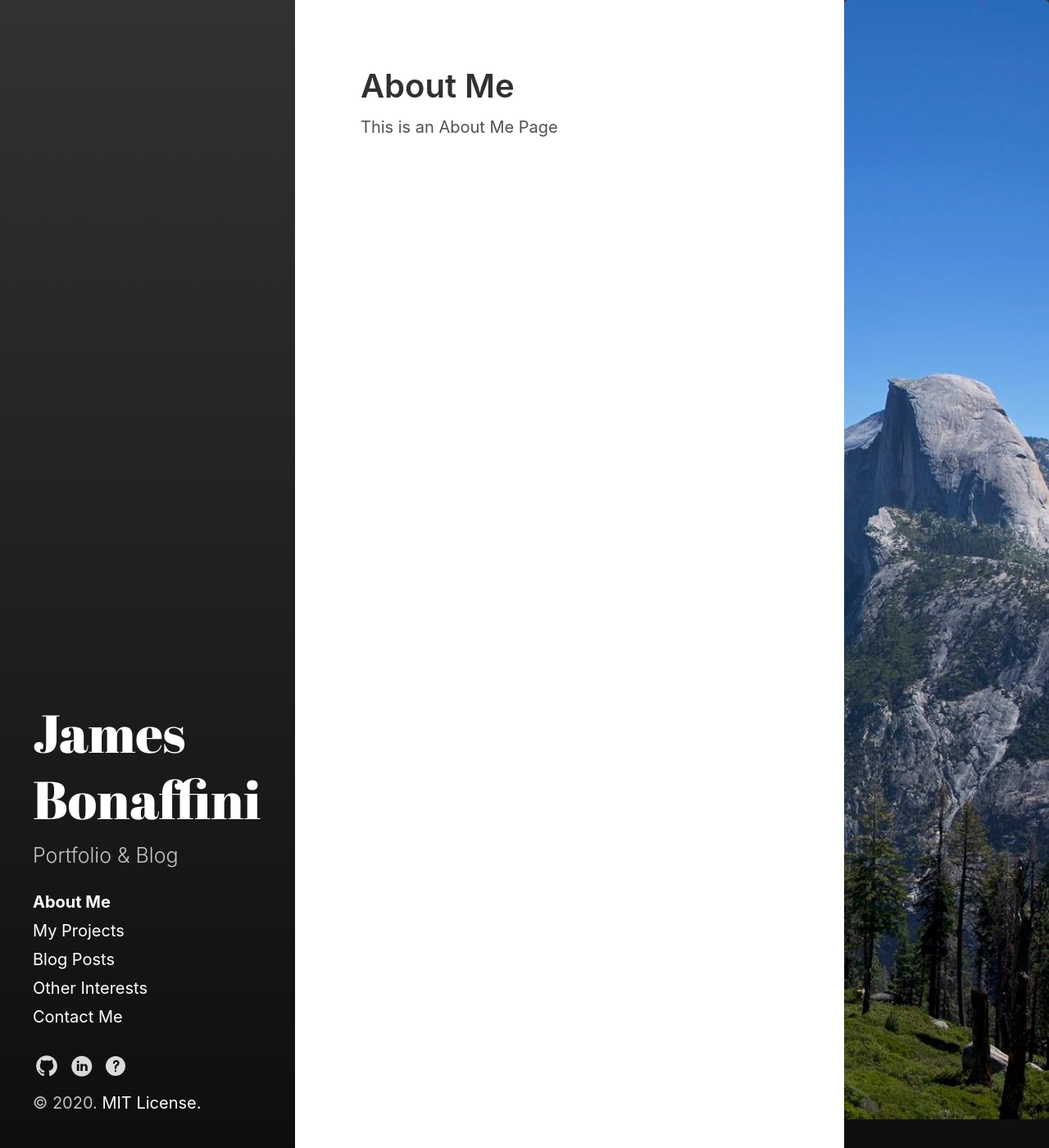
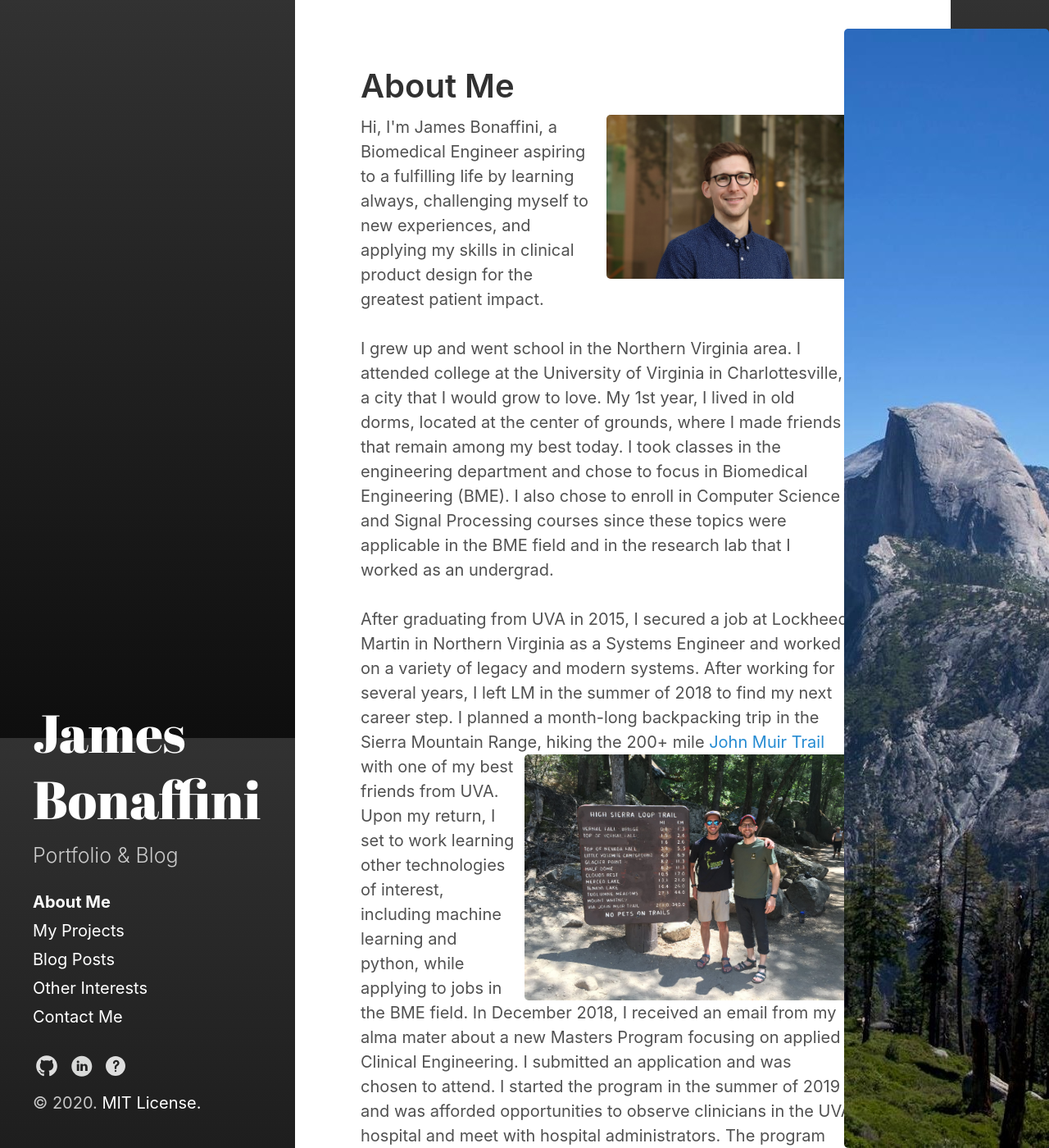
Before and after one commit to jbonaffini/jbonaffini.github.io, a Jekyll site: the page built from aboutme.md, in a window 1280 px wide and 1400 px high. Shown: the whole window at 82% size. Built offline with Jekyll 4.4.1, drawn with Linux system fonts in a browser that asks for light colours; some of the changed text lies outside the part shown.

Commit message:
about me content added, sidebar picture fixed to margin

```diff
--- a/_includes/custom-foot.html
+++ b/_includes/custom-foot.html
@@ -1,6 +1,6 @@
 <!-- Optional footer content -->
 
-<a id="myLinks" class="afooter" title="Click To Discover" aria-label="Click To Discover">
+<a id="myLinks" class="afooter" title="Click To Discover" aria-label="Click To Discover" target="_blank">
   <img id="myPicture" class="imgFooter" />
 </a>
 
--- a/_sass/hydeout/_base.scss
+++ b/_sass/hydeout/_base.scss
@@ -67,8 +67,19 @@ img {
     margin: auto;
 }
 
+.imginpost {
+  float:right;
+  margin: auto;
+  margin-left: 10px;
+  max-width: -webkit-fill-available;
+}
+
 .afooter{
   overflow: hidden
+}
+
+.ppost {
+  word-break: word-break;
 }
 
 
--- a/_sass/hydeout/_layout.scss
+++ b/_sass/hydeout/_layout.scss
@@ -147,6 +147,17 @@ body {
     }
   }
 
+
+  .imgFooter {
+    position: fixed;
+    right: 0;
+    bottom: 0;
+  }
+
+  .afooter {
+    margin: 3rem
+  }
+
   /* Undo mobile CSS */
 
   #sidebar,
@@ -206,6 +217,8 @@ body {
       $section-spacing * 2
       $section-spacing * 2
       0;
+    padding-right: 6rem;
+    padding-left: 4rem;
 
     @if $layout-reverse {
       margin-right: $sidebar-width;
@@ -230,8 +243,9 @@ body {
     }
 
     > * {
-      max-width: 38rem;
+      // max-width: 38rem;
       padding: 0;
+      // min-width: fit-content
     }
   }
 }
--- a/aboutme.md
+++ b/aboutme.md
@@ -5,4 +5,82 @@ permalink: /aboutme/
 sidebar_sort_order: 1
 ---
 
-This is an About Me Page
+<!-- ![](/images/headshot_bonaffini.jpg) -->
+<p class="ppost">
+<img class="imginpost" src="/images/headshot_bonaffini.jpg" style="width:300px" />
+
+Hi, I'm James Bonaffini, a Biomedical Engineer aspiring to a fulfilling life by learning always,
+challenging myself to new experiences, and applying my skills in
+clinical product design for the greatest patient impact.<br><br>
+
+I grew up and went school in the Northern Virginia area.  I attended college
+at the University of Virginia in Charlottesville, a city that I would
+grow to love.  My 1st year, I lived in old dorms, located at the center of
+grounds, where I made friends that remain among my best today.  I took classes
+in the engineering department and chose to focus in Biomedical Engineering (BME).
+I also chose to enroll in Computer Science and Signal Processing courses since these
+topics were applicable in the BME field and in the research lab that I worked as
+an undergrad.
+<br> <br>
+After graduating from UVA in 2015, I secured a job at Lockheed Martin in Northern
+Virginia as a Systems Engineer and worked on a variety of legacy and modern systems.
+After working for several years, I left LM in the summer of 2018 to find my
+next career step.  I planned a month-long backpacking trip in the Sierra
+Mountain Range, hiking the 200+ mile <a href="https://en.wikipedia.org/wiki/John_Muir_Trail">John Muir Trail</a> with one of my best
+<img class="imginpost" src="/images/jmt.jpg" style="width:400px;" />
+friends from UVA.  Upon my return, I set to work learning other technologies
+of interest, including machine learning and python, while applying to
+jobs in the BME field.  In December 2018, I received an email from my alma mater
+about a new Masters Program focusing on applied Clinical Engineering.  I submitted an application
+and was chosen to attend.  I started the program in the summer of 2019 and was
+afforded opportunities to observe clinicians in the UVA hospital and meet with hospital administrators.  The program
+director, Dr. Jonathan Rosen, also mentored me and the rest of the program members
+in the product development pipeline.  I, along with my program teammate, focused on the
+Renal Continuum of Care, a field that is rapidly changing due to the Executive Order
+regarding <a href="https://www.hhs.gov/about/news/2019/07/10/hhs-launches-president-trump-advancing-american-kidney-health-initiative.html">Advancing American Kidney Health (AAKH)</a> signed in July 2019.  The Fall 2019
+semester was devoted to identifying all of the issues in Renal Care through observation.  In the spring of 2020,
+my teammate and I started designing a product meant to mitigate the incidence of
+infection in Peritoneal Dialysis (PD) patients, since many patients will be transitioning
+to home PD due to the AAKH Executive Order.
+<br><br>
+During the summer of 2020, I worked as an Engineering design intern at Luminoah, a new
+startup in Charlottesville focusing on Enteral Nutrition technologies.  I will
+finish my program after the Fall 2020 semester at UVA, after rounding out some of
+the design, data science, and engineering skills that are most relevant in Clinical
+Engineering. I hope to open my life's next chapter by utilizing my skills to make the greatest
+patient-focused impact in the medical product industry.
+
+</p>
+
+<h3>Experience</h3>
+<h4>Luminoah</h4>
+Charlottesville, Virginia<br>
+May-June 2020<br>
+Design Engineering Intern<br>
+Skills: Product design, Requirements analysis, Problem statement description, Background research
+
+<h4>Lockheed Martin</h4>
+Manassas, Virginia<br>
+July 2015-June 2018, March 2019-August 2019<br>
+Systems Engineer<br>
+System design, implementation, and integration on legacy and modern simulator systems<br>
+Research & Development on advanced processing methods for collected data<br>
+Skills: Systems integration, Linux, MATLAB, Hardware, software, network, and OS-level debugging, Basic networking<br>
+
+<h4>Bio-Optic and Ultrasound Research Lab</h4>
+Charlottesville, Virginia<br>
+September 2013-May 2015<br>
+Undergraduate Research Assistant<br>
+Image analysis on high resolution output images from a photoacoustic imaging system<br>
+Skills: MATLAB, image processing and segmentation, some C++
+
+<h3>Education</h3>
+University of Virginia<br>
+M.Eng. in Biomedical Engineering<br>
+Expected Graduation December 2020
+<br>
+
+University of Virginia<br>
+B.S. in Biomedical Engineering<br>
+Minor in Electrical Engineering <br>
+Graduated May 2015
```
Also changed, not shown: _includes/sidebar-icon-links.html (+4 -4 lines), images/headshot_bonaffini.jpg (added), images/jmt.jpg (added).
